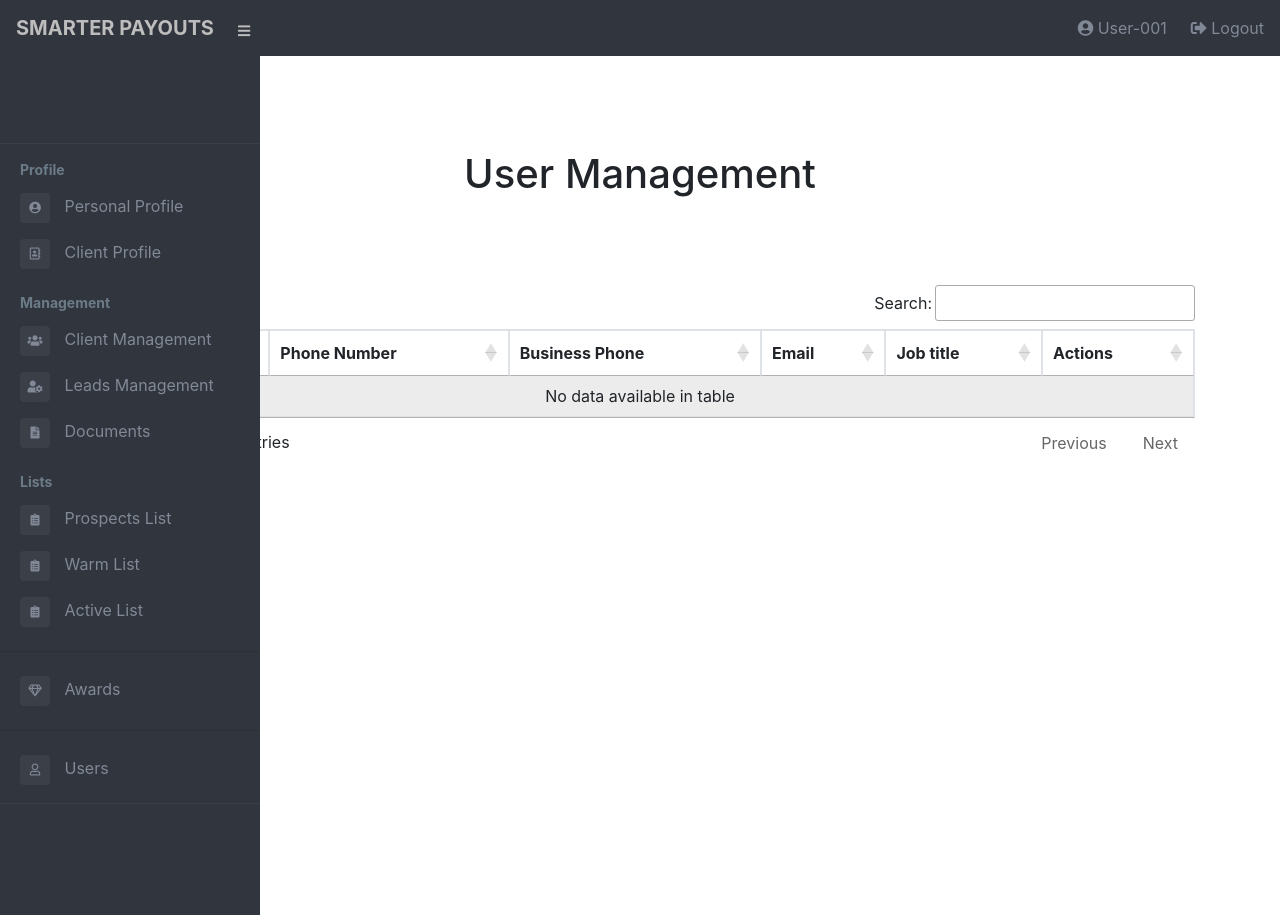
After one commit to DawoodNaveed/smarterPayout, a Symfony app: template templates/User/listingUser.html.twig in a window 1280 px wide. The commit adds this page. Run offline with Twig, Linux system fonts and the light colour scheme; the template is opened without the code that fills it, so the values that code supplies are empty; some libraries are stand-ins or nearby versions.

Commit message:
user data table and forms

```diff
--- a/public/resources/css/custom-admin.css
+++ b/public/resources/css/custom-admin.css
@@ -18,10 +18,6 @@
 }
 
 /*----------------page-wrapper----------------*/
-
-.page-wrapper {
-    height: 100vh;
-}
 
 .page-wrapper .theme {
     width: 40px;
@@ -103,16 +99,6 @@
     line-height: 30px;
     text-align: center;
     border-radius: 4px;
-}
-
-.sidebar-wrapper .sidebar-menu ul li a:hover > i::before {
-    display: inline-block;
-    animation: swing ease-in-out 0.5s 1 alternate;
-}
-
-.sidebar-wrapper .sidebar-menu .sidebar-dropdown.active > a:after {
-    transform: rotate(90deg);
-    right: 17px;
 }
 
 /*------scroll bar---------------------*/
@@ -213,6 +199,7 @@
 .navbar .nav-item:hover a i{
     color: #16c7ff;
     text-shadow: 0px 0px 10px rgba(22, 199, 255, 0.5);
+    font-size: 22px;
 }
 
 .chiller-theme .sidebar-wrapper .sidebar-menu ul li a i,
@@ -267,3 +254,7 @@
 .login-form{
 margin-top: 25%;
 }
+
+.main-content{
+    margin-top: 150px;
+}
--- a/public/resources/js/custom-admin.js
+++ b/public/resources/js/custom-admin.js
@@ -1,11 +1,12 @@
 $(document).ready(function () {
 
-    $("#close-sidebar").click(function() {
-        if ($(".page-wrapper").hasClass("toggled")){
+    $("#close-sidebar").click(function () {
+        if ($(".page-wrapper").hasClass("toggled")) {
             $(".page-wrapper").removeClass("toggled");
-        }else
-        {
+        } else {
             $(".page-wrapper").addClass("toggled");
         }
     });
+
+    $('#data_table').DataTable();
 });
--- a/src/Form/userForm.php
+++ b/src/Form/userForm.php
@@ -4,6 +4,7 @@
 use App\Entity\User;
 use Symfony\Component\Form\AbstractType;
 use Symfony\Component\Form\Extension\Core\Type\DateType;
+use Symfony\Component\Form\Extension\Core\Type\EmailType;
 use Symfony\Component\Form\Extension\Core\Type\PasswordType;
 use Symfony\Component\Form\Extension\Core\Type\RepeatedType;
 use Symfony\Component\Form\Extension\Core\Type\SubmitType;
@@ -17,7 +18,7 @@
     public function buildForm(FormBuilderInterface $builder, array $options): void
     {
         $builder
-            ->add('email', TextType::class)
+            ->add('email', EmailType::class)
             ->add('password', RepeatedType::class, [
                 'type' => PasswordType::class,
                 'invalid_message' => 'The password fields must match.',
--- /dev/null
+++ b/templates/User/listingUser.html.twig
@@ -0,0 +1,40 @@
+{% extends 'dashboardMenu.html.twig' %}
+
+{% block title %}User Management!{% endblock %}
+
+{% block content %}
+
+    <h1 class="text-center mt-5">User Management</h1>
+
+    <a class="btn btn-sm btn-primary mb-5" href="{{ path('user_form') }}"><span class="fa fa-plus"> Add New User</span></a>
+    <table id="data_table" class="display table-hover table-striped table-bordered">
+        <thead>
+        <tr>
+            <th>Username</th>
+            <th>Phone Number</th>
+            <th>Business Phone</th>
+            <th>Email</th>
+            <th>Job title</th>
+            <th>Actions</th>
+        </tr>
+        </thead>
+        <tbody>
+
+        {% for user in users %}
+            <tr>
+                <td>{{ user.username }}</td>
+                <td>{{ user.phoneNumber }}</td>
+                <td>{{ user.businessPhone }}</td>
+                <td>{{ user.email }}</td>
+                <td>{{ user.jobTitle }}</td>
+                <td>
+                    <a class="fas fa-edit text-primary p-1" title="Edit User" href="{{ path('user_form', {'userId' : user.id}) }}"></a>
+                    <a class="fas fa-trash text-danger p-1" title="Delete User" href="{{ path('user_form', {'userId' : user.id}) }}"></a>
+                    <a class="fas fa-info text-info p-1" title="View Details" href="{{ path('user_form', {'userId' : user.id}) }}"></a>
+                </td>
+            </tr>
+        {% endfor %}
+        </tbody>
+    </table>
+
+{% endblock %}
--- a/templates/base.html.twig
+++ b/templates/base.html.twig
@@ -10,14 +10,17 @@
             <link href="{{ asset('resources/css/bootstrap.min.css')}}" rel="stylesheet">
             <link href="{{ asset('resources/css/custom-admin.css')}}" rel="stylesheet">
             <link rel="stylesheet" href="https://cdnjs.cloudflare.com/ajax/libs/font-awesome/5.15.3/css/all.min.css"/>
+            <link rel="stylesheet" type="text/css" href="https://cdn.datatables.net/1.10.25/css/jquery.dataTables.css">
             <link rel="shortcut icon" href="#">
             {#{{ encore_entry_link_tags('app') }}#}
         {% endblock %}
+
 
         {% block javascripts %}
             <script src="{{ asset('resources/js/jquery-3.2.1.slim.min.js') }}"></script>
             <script src="{{ asset('resources/js/popper.min.js') }}"></script>
             <script src="{{ asset('resources/js/bootstrap.min.js') }}"></script>
+            <script type="text/javascript" src="https://cdn.datatables.net/1.10.25/js/jquery.dataTables.js"></script>
             <script src="{{ asset('resources/js/custom-admin.js') }}"></script>
             {#{{ encore_entry_script_tags('app') }}#}
         {% endblock %}
--- a/templates/dashboardMenu.html.twig
+++ b/templates/dashboardMenu.html.twig
@@ -105,8 +105,7 @@
                         </li>
                         <li>
                             <hr>
-                            <a href="#">
-                                <i class="far fa-user"></i>
+                            <a href="{{ path('listing_users') }}"> <i class="far fa-user"></i>
                                 <span>Users</span>
                             </a>
                         </li>
@@ -118,4 +117,8 @@
         </nav>
         <!-- sidebar-wrapper  -->
     </div>
+
+    <div class="container main-content">
+        {% block content %}{% endblock %}
+    </div>
 {% endblock %}
```
Also changed, not shown: templates/user/createOrUpdateUser.twig (+29 -25 lines).
